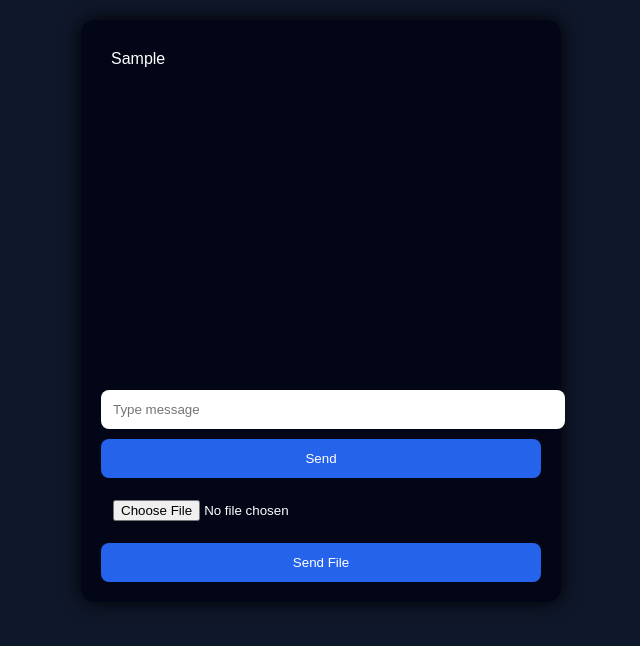
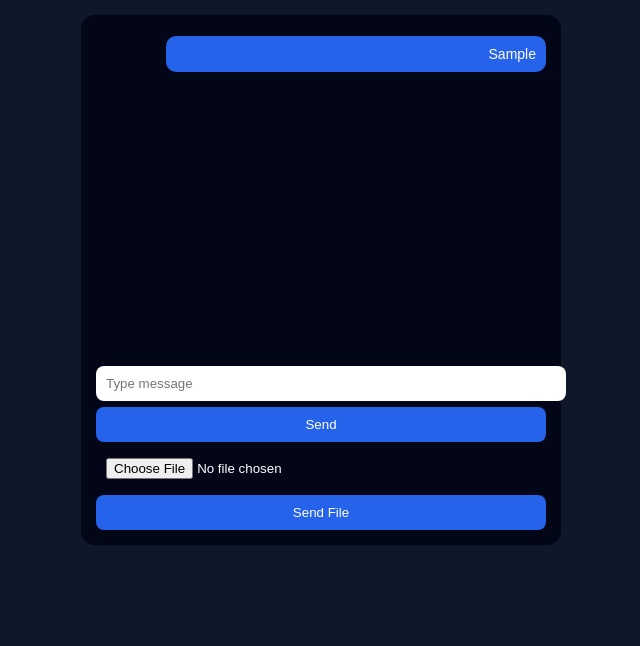
Before and after one commit to retrovir/Tele-time-pass-web, a website: page public/chat.html in a window 1280 px wide. Both pictures are taken after typing "Sample" into the empty fields and a click on the button "Send". Shown: the whole page, without its empty margins (319-959 px from the left). Drawn offline with nearby package versions, Linux system fonts and the light colour scheme; no server answers.

Commit message:
Update style.css

```diff
--- a/public/style.css
+++ b/public/style.css
@@ -8,20 +8,44 @@ body {
 .container {
   max-width: 480px;
   margin: auto;
-  padding: 20px;
+  padding: 15px;
 }
 
 .card {
   background: #020617;
-  padding: 20px;
+  padding: 15px;
   border-radius: 14px;
-  box-shadow: 0 0 20px #000;
+}
+
+.chat {
+  height: 320px;
+  overflow-y: auto;
+  margin-bottom: 10px;
+}
+
+.msg {
+  max-width: 80%;
+  padding: 10px;
+  margin: 6px 0;
+  border-radius: 10px;
+  font-size: 14px;
+}
+
+.me {
+  background: #2563eb;
+  margin-left: auto;
+  text-align: right;
+}
+
+.tg {
+  background: #1e293b;
+  margin-right: auto;
 }
 
 input, button {
   width: 100%;
-  padding: 12px;
-  margin-top: 10px;
+  padding: 10px;
+  margin-top: 6px;
   border-radius: 8px;
   border: none;
 }
@@ -32,10 +56,7 @@ button {
   cursor: pointer;
 }
 
-.chat {
-  height: 320px;
-  overflow-y: auto;
-  background: #020617;
-  padding: 10px;
-  border-radius: 8px;
+progress {
+  width: 100%;
+  height: 8px;
 }
```
